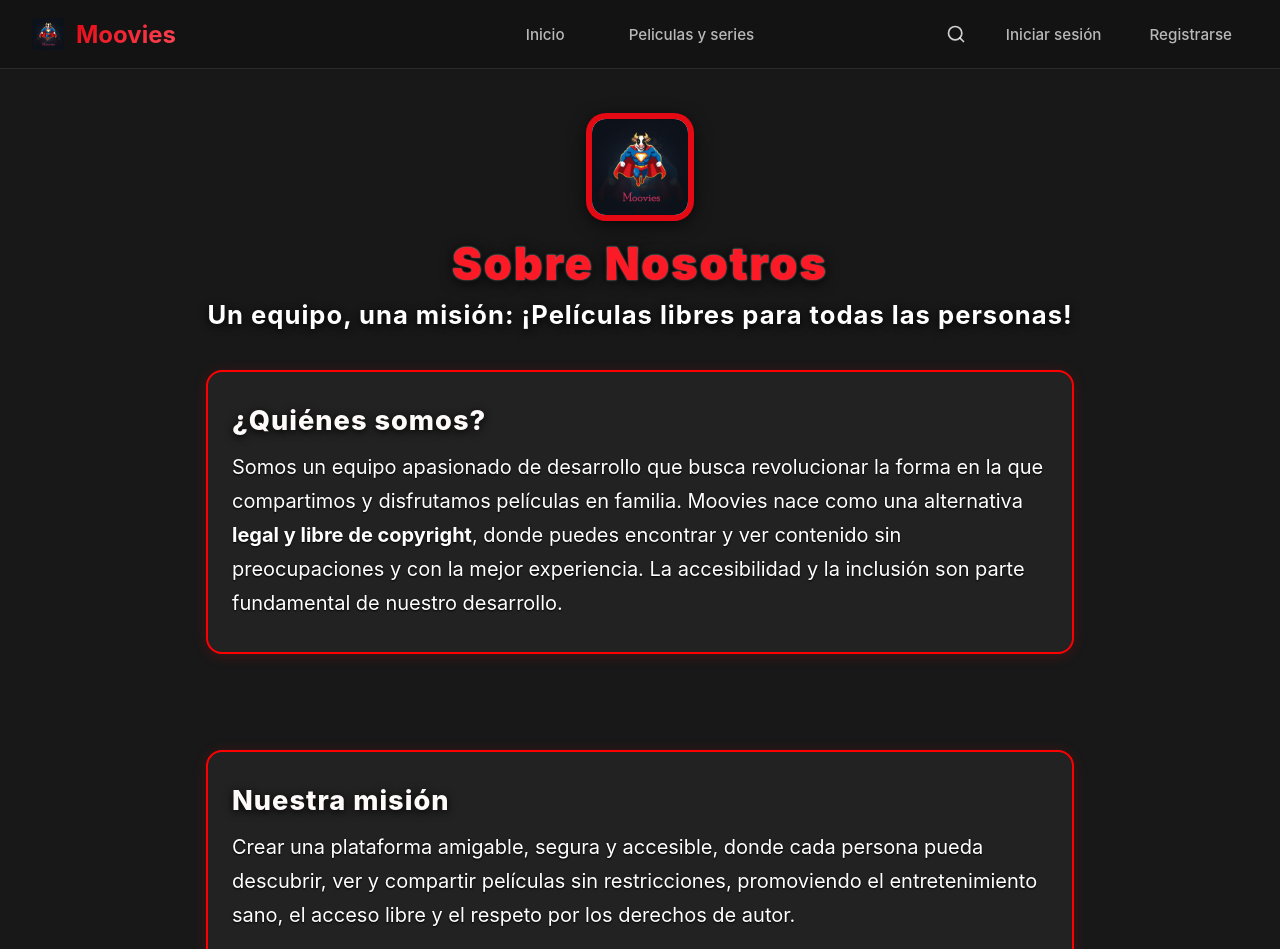
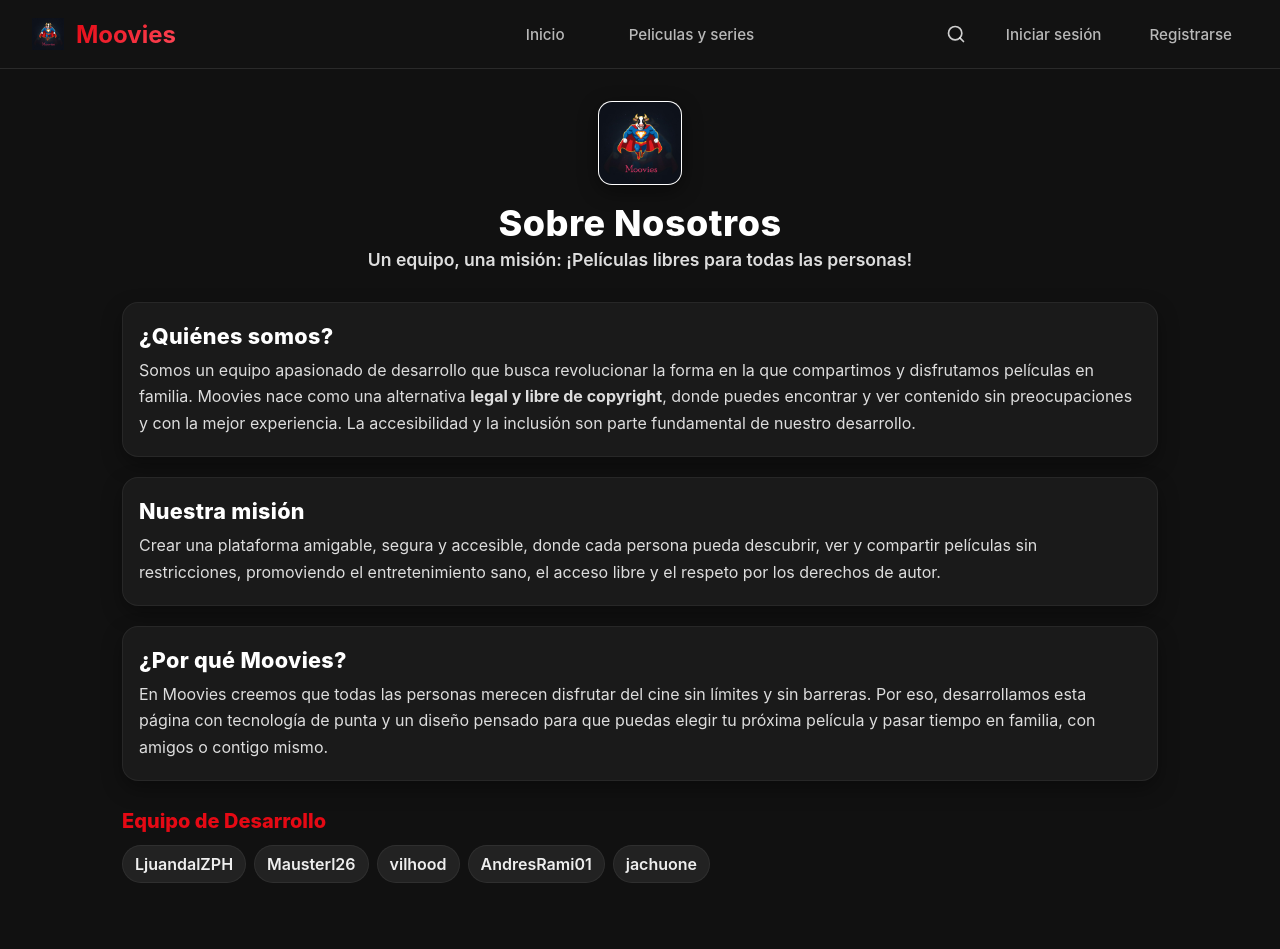
Before and after one commit to LjuandalZPH/Miniproyecto2-Front, a React (Vite) app: page /about in a window 1280 px wide. Shown: the top 949 px of the page. Built offline with nearby package versions, Linux system fonts and the light colour scheme; no server answers.

Commit message:
changed consistent in about

```diff
--- a/src/components/Hero/Hero.tsx
+++ b/src/components/Hero/Hero.tsx
@@ -35,7 +35,7 @@ export const Hero = () => {
             >
               <path d="M8 5v14l11-7z"/>
             </svg>
-            Iniciar sesión
+            Empezar
           </a>
         </div>
       </div>
--- a/src/pages/AboutPage/AboutPage.scss
+++ b/src/pages/AboutPage/AboutPage.scss
@@ -1,140 +1,133 @@
 .about-page {
   min-height: 100vh;
-  background: #181818; // Fondo oscuro, alto contraste
-  color: #FFFFFF;
+  /* Usar el mismo tono base que el resto del sitio */
+  background: #111;
+  color: #fff;
 }
 
 .about-main {
-  max-width: 900px;
+  max-width: 1100px; /* ancho parecido al resto de páginas */
   margin: 0 auto;
-  padding: 3rem 1rem 0 1rem;
+  padding: 2rem; /* spacing consistente */
 }
 
 .about-hero {
   text-align: center;
-  margin-bottom: 2.5rem;
+  margin-bottom: 2rem;
 
   .about-logo {
-    width: 100px;
-    height: 100px;
-    margin-bottom: 1rem;
-    border-radius: 16px;
-    box-shadow: 0 0 0 4px #E50914, 0 4px 20px #000;
+    width: 84px;
+    height: 84px;
+    margin-bottom: 0.75rem;
+    border-radius: 14px;
     background: #fff;
     object-fit: contain;
-    border: 2px solid #E50914;
+    /* sombra y borde más suaves, sin aro rojo grueso */
+    border: 1px solid rgba(255,255,255,0.08);
+    box-shadow: 0 6px 20px rgba(0,0,0,0.45);
   }
 
   h1 {
-    font-size: 2.8rem;
-    background: none;
-    color: #fb1a25; // Rojo vibrante, alto contraste
-    margin-bottom: 0.5rem;
-    font-weight: 900;
-    letter-spacing: 2px;
-    text-shadow: 0 2px 14px #000, 0 0 2px #fff;
-    outline: none;
+    font-size: 2.25rem;
+    color: #fff;
+    margin-bottom: 0.25rem;
+    font-weight: 800;
+    letter-spacing: .5px;
   }
 
   .about-slogan {
-    color: #ffffff; // Amarillo vibrante, alto contraste
-    font-size: 1.6rem;
-    margin-bottom: 1.5rem;
-    font-weight: 700;
-    letter-spacing: 1px;
-    text-shadow: 0 2px 8px #000;
-    outline: none;
+    color: #ddd;
+    font-size: 1.1rem;
+    margin-bottom: 0.5rem;
+    font-weight: 600;
   }
 }
 
 .about-content {
   display: flex;
   flex-direction: column;
-  gap: 2rem;
+  gap: 1.25rem;
 }
 
 .about-card {
-  background: #222; // Fondo sólido, alto contraste
-  border: 2px solid #ff0000; // Amarillo para destacar
+  background: #1a1a1a; /* igual al featured/movies */
+  border: 1px solid rgba(255,255,255,0.06);
   border-radius: 16px;
-  padding: 2rem 1.5rem;
-  box-shadow: 0 2px 14px #e5091433;
-  transition: box-shadow 0.2s, border-color 0.2s;
+  padding: 1.25rem 1rem;
+  box-shadow: 0 8px 20px rgba(0,0,0,0.35);
+  transition: transform .18s ease, box-shadow .18s ease, border-color .18s ease;
   outline: none;
-  margin-bottom: 4rem;
 
-
-  &:focus-within, &:focus, &:hover {
-    border-color: #E50914; // Rojo vibrante al enfocar
-    box-shadow: 0 6px 40px #E5091433;
+  &:hover {
+    transform: translateY(-2px);
+    box-shadow: 0 12px 28px rgba(0,0,0,0.45);
+    border-color: rgba(229,9,20,0.22); /* sutil acento rojo */
   }
 
   h2 {
-    font-size: 1.7rem;
-    color: #fffafa;
-    margin-bottom: 0.8rem;
+    font-size: 1.35rem;
+    color: #fff;
+    margin-bottom: 0.5rem;
     font-weight: 800;
-    letter-spacing: 1px;
-    text-shadow: 0 2px 8px #000;
-    outline: none;
+    letter-spacing: 0.3px;
   }
 
   p {
-    font-size: 1.25rem;
-    color: #FFF;
-    line-height: 1.7;
-    text-shadow: 0 1px 2px #000;
-    outline: none;
+    font-size: 1rem;
+    color: #ddd;
+    line-height: 1.65;
   }
 }
 
 .about-team {
-  margin: 3rem 0 2rem 0;
-  text-align: center;
+  margin: 1.75rem 0 0.5rem;
 
   h2 {
-    font-size: 1.4rem;
-    margin-bottom: 1rem;
-    color: #E50914;
+    font-size: 1.25rem;
+    margin-bottom: 0.75rem;
+    color: #e50914;
     font-weight: 800;
-    letter-spacing: 1px;
-    text-shadow: 0 2px 8px #000;
-    outline: none;
   }
 
   ul {
-    display: inline-block;
-    background: #222;
-    border-radius: 12px;
-    padding: 1rem 2rem;
-    box-shadow: 0 2px 10px #e5091411;
+    display: flex;
+    flex-wrap: wrap;
+    gap: 0.5rem;
     list-style: none;
-    border: 2px solid #fafafa;
+    padding: 0;
 
     li {
-      font-size: 1.2rem;
-      color: #ffffff;
-      font-weight: 800;
-      margin: 0.5rem 0;
-      letter-spacing: 0.5px;
-      text-shadow: 0 1px 3px #000;
-      outline: none;
+      background: #222;
+      border: 1px solid rgba(255,255,255,0.06);
+      color: #eee;
+      font-weight: 600;
+      padding: 0.5rem 0.75rem;
+      border-radius: 999px; /* pill */
     }
   }
 }
 
+/* Chip de sección reutilizado (como en MoviesPage) */
+.tag {
+  background-color: #e50914;
+  color: white;
+  padding: 0.25rem 0.6rem;
+  border-radius: 4px;
+  font-size: 0.85rem;
+}
+
 @media (max-width: 700px) {
   .about-main {
-    padding: 2rem 0.5rem 0 0.5rem;
+    padding: 1.25rem 0.75rem;
   }
   .about-content {
-    gap: 1rem;
+    gap: 0.75rem;
   }
   .about-card {
-    padding: 1.25rem 0.8rem;
+    padding: 1rem 0.8rem;
   }
   .about-logo {
-    width: 72px;
-    height: 72px;
+    width: 68px;
+    height: 68px;
   }
 }
```
